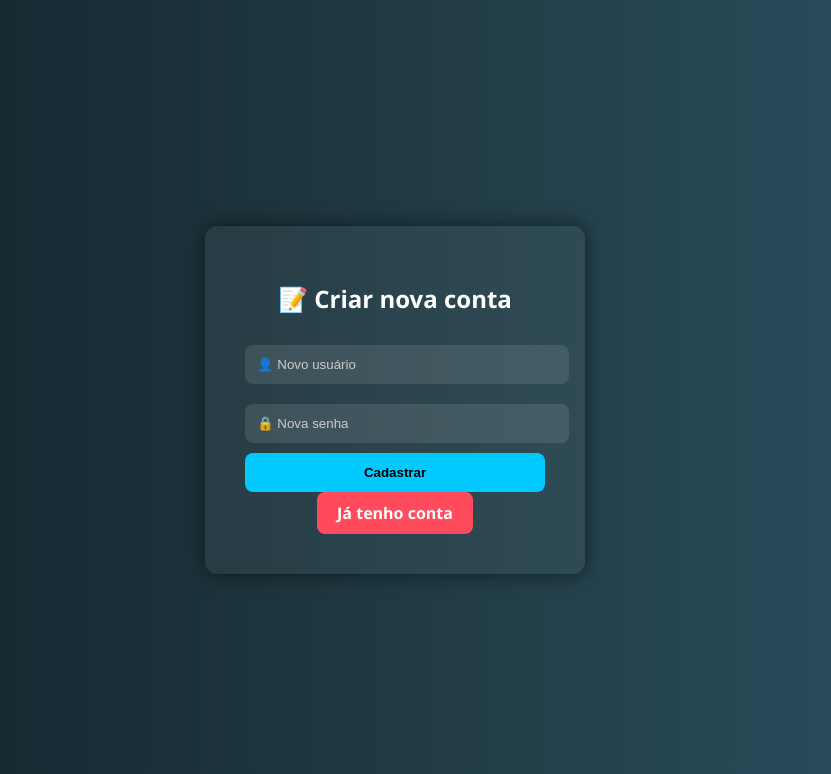
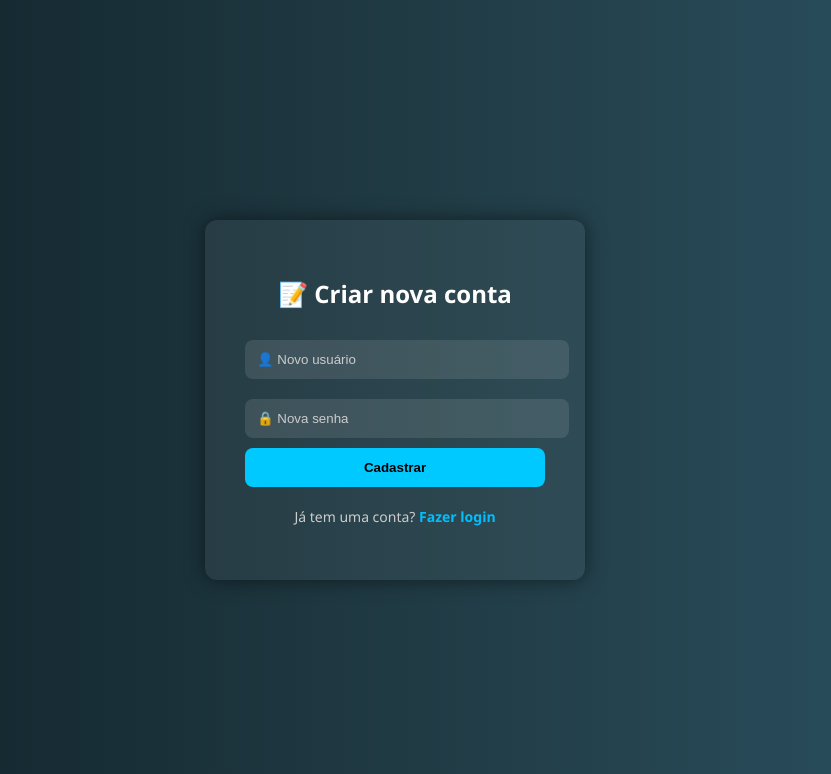
Before and after one commit to lipvxz/python-login, a Flask app: page /register in a window 1280 px wide. Shown: the top 774 px of the page, without its empty margins (245-1076 px from the left). Run offline with Flask 3, Linux system fonts and the light colour scheme.

Commit message:
Adicinei login e cadastro e BD

```diff
--- a/app.py
+++ b/app.py
@@ -1,36 +1,72 @@
-from flask import Flask, request, render_template, redirect
+from flask import Flask, request, render_template, redirect, session
+import sqlite3
+from werkzeug.security import generate_password_hash, check_password_hash
 import os
 
 app = Flask(__name__)
+app.secret_key = 'lipin_super_secreto'  # Esta linha vem logo DEPOIS de app = Flask(__name__)
+
 
 @app.route('/')
 def index():
     return render_template('login.html')
 
+
 @app.route('/login', methods=['POST'])
 def login():
     usuario = request.form['usuario']
     senha = request.form['senha']
-    if usuario == 'admin' and senha == '1234':
+
+    conn = sqlite3.connect('usuarios.db')
+    cursor = conn.cursor()
+    cursor.execute("SELECT senha FROM usuarios WHERE usuario = ?", (usuario,))
+    resultado = cursor.fetchone()
+    conn.close()
+
+    if resultado and check_password_hash(resultado[0], senha):
+        session['usuario'] = usuario  # Salva o nome do usuário na sessão
         return redirect('/bemvindo')
     else:
         return redirect('/invaliduser')
 
+
+
 @app.route('/bemvindo')
 def bemvindo():
-    return render_template('bemvindo.html')
+    if 'usuario' in session:
+        return render_template('bemvindo.html', usuario=session['usuario'])
+    else:
+        return redirect('/')
+
 
 @app.route('/invaliduser')
 def invalid_user():
     return render_template('invaliduser.html')
+
 @app.route('/register', methods=['GET', 'POST'])
 def register():
     if request.method == 'POST':
         usuario = request.form['usuario']
         senha = request.form['senha']
-        # Aqui futuramente vamos salvar no banco
-        return '<h3>Cadastro recebido!</h3><a href="/">Fazer login</a>'
+        senha_hash = generate_password_hash(senha)
+
+        conn = sqlite3.connect('usuarios.db')
+        cursor = conn.cursor()
+        try:
+            cursor.execute("INSERT INTO usuarios (usuario, senha) VALUES (?, ?)", (usuario, senha_hash))
+            conn.commit()
+            return '<h3>✅ Cadastro realizado com sucesso!</h3><a href="/">Fazer login</a>'
+        except sqlite3.IntegrityError:
+            return '<h3>❌ Usuário já existe!</h3><a href="/register">Tentar outro</a>'
+        finally:
+            conn.close()
     return render_template('register.html')
+
+@app.route('/logout')
+def logout():
+    session.pop('usuario', None)
+    return redirect('/')
+
 
 if __name__ == '__main__':
     port = int(os.environ.get("PORT", 5000))
--- /dev/null
+++ b/run_local.py
@@ -0,0 +1,4 @@
+from app import app
+
+if __name__ == '__main__':
+    app.run(debug=True, port=5050)
--- a/static/style.css
+++ b/static/style.css
@@ -93,3 +93,30 @@ button:hover {
 .logout-btn:hover {
     background-color: #e04352;
 }
+
+.cadastro-link {
+    color: #00bfff;
+    font-weight: bold;
+}
+
+.cadastro-link:hover {
+    color: #ffffff;
+}
+
+.login-text {
+    margin-top: 20px;
+    text-align: center;
+    color: #ccc;
+    font-size: 14px;
+}
+
+.login-link {
+    color: #00bfff;
+    text-decoration: none;
+    font-weight: bold;
+}
+
+.login-link:hover {
+    color: #ffffff;
+    text-decoration: underline;
+}
--- a/templates/bemvindo.html
+++ b/templates/bemvindo.html
@@ -8,8 +8,8 @@
 <body>
     <div class="welcome-container">
         <h1>🚀 Missão iniciada com sucesso!</h1>
-        <p>Bem-vindo ao painel de controle, comandante.</p>
-        <a href="/" class="logout-btn">Sair</a>
+        <p>Bem-vindo ao painel de controle, comandante {{ usuario }}!.</p>
+        <a href="/logout" class="logout-btn">Sair</a>
     </div>
 </body>
 </html>
--- a/templates/login.html
+++ b/templates/login.html
@@ -12,6 +12,9 @@
             <input type="text" name="usuario" placeholder="👤 Usuário" required>
             <input type="password" name="senha" placeholder="🔒 Senha" required>
             <button type="submit">Entrar</button>
+            <p>Não tem uma conta? <a href="/register" class="cadastro-link">Cadastre-se aqui</a></p>
+
+
         </form>
     </div>
 </body>
--- a/templates/register.html
+++ b/templates/register.html
@@ -13,7 +13,9 @@
             <input type="password" name="senha" placeholder="🔒 Nova senha" required>
             <button type="submit">Cadastrar</button>
         </form>
-        <a href="/" class="logout-btn">Já tenho conta</a>
+            <p class="login-text">Já tem uma conta? <a href="/" class="login-link">Fazer login</a></p>
+        </div>
+
     </div>
 </body>
 </html>
```
Also changed, not shown: criar_banco.py (added, +18 -0 lines), ver_usuarios.py (added, +17 -0 lines), usuarios.db (added).
